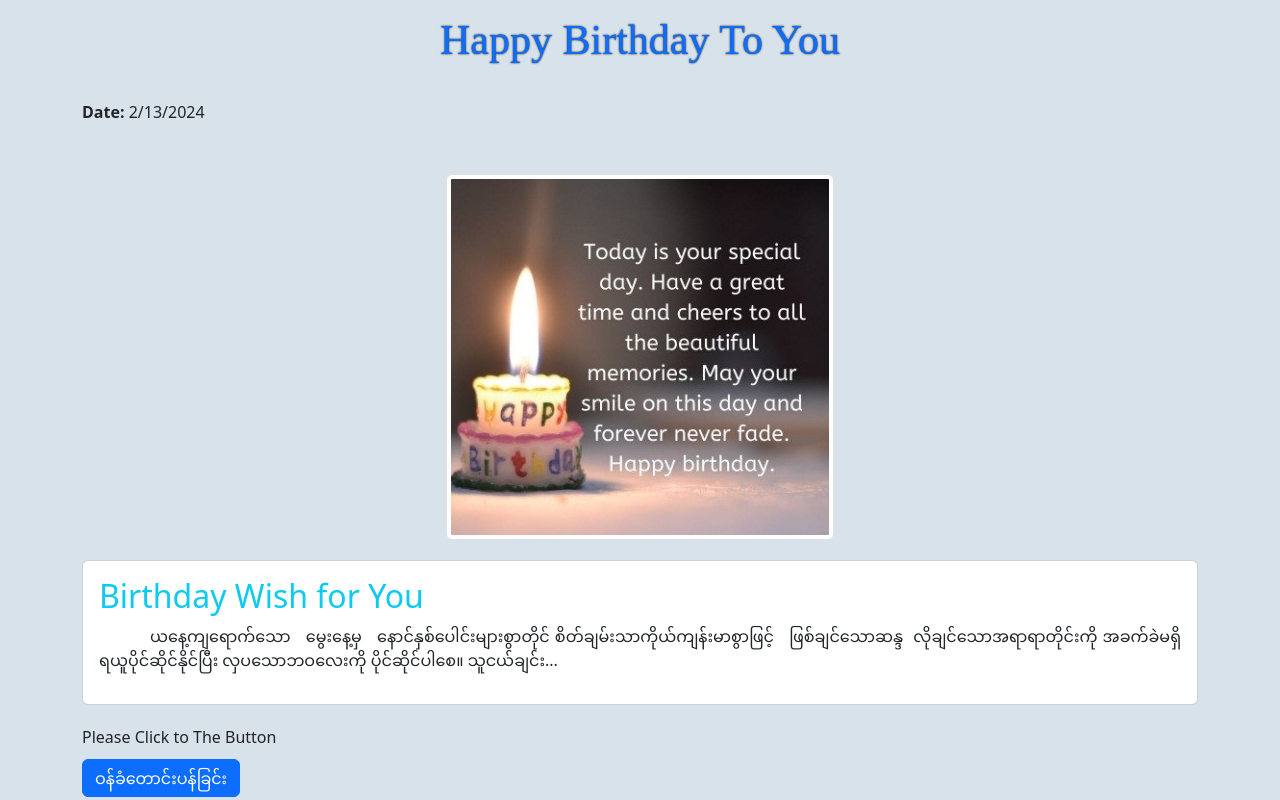
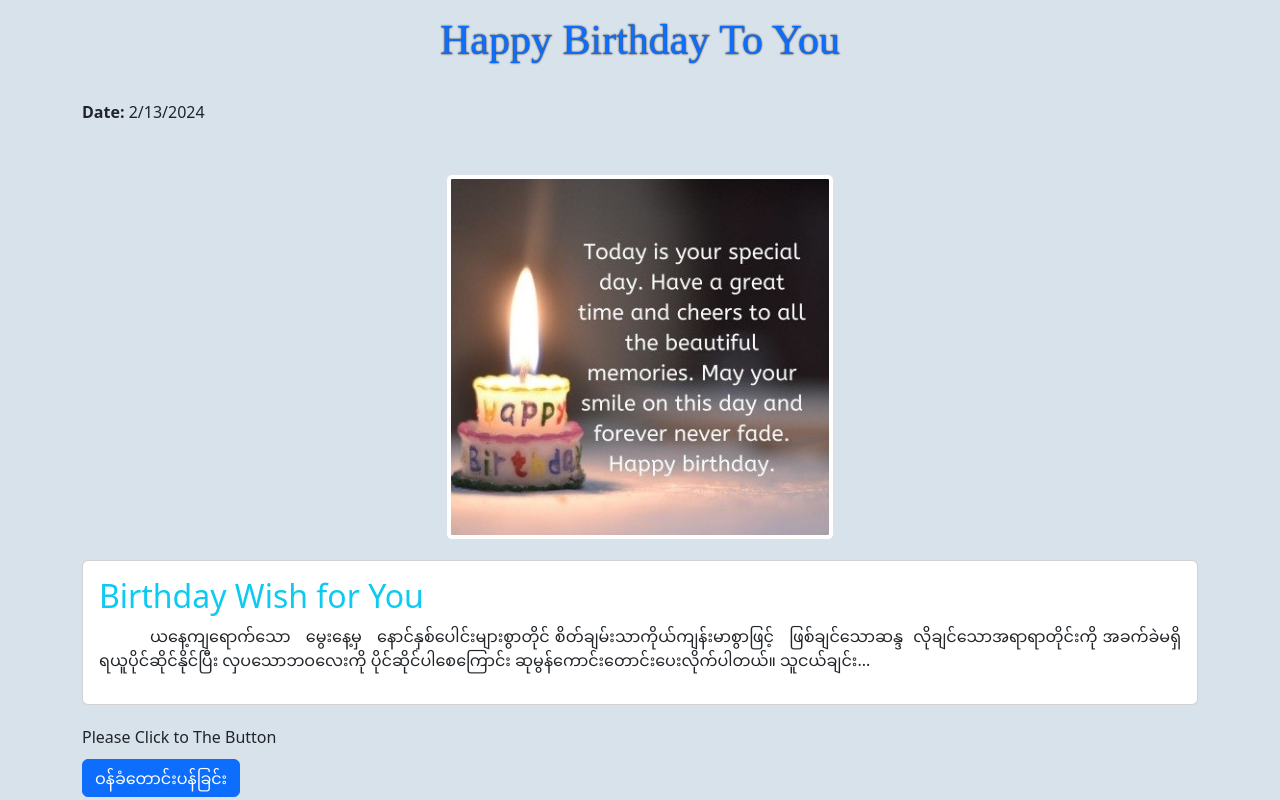
Before and after one commit to khaingminntun/Birthday-Wish, a plain HTML site: page index.html in a window 1280 px wide. Shown: the top 800 px of the page. Drawn offline with nearby package versions, Linux system fonts and the light colour scheme.

Commit message:
Update index.html

```diff
--- a/index.html
+++ b/index.html
@@ -29,7 +29,7 @@
                     <p style="text-align: justify;">&nbsp; &nbsp; &nbsp; &nbsp; &nbsp; ယနေ့ကျရောက်သော &nbsp; မွေးနေ့မှ &nbsp;
                         နောင်နှစ်ပေါင်းများစွာတိုင်
                         စိတ်ချမ်းသာကိုယ်ကျန်းမာစွာဖြင့် &nbsp; ဖြစ်ချင်သောဆန္ဒ &nbsp;လိုချင်သောအရာရာတိုင်းကို အခက်ခဲမရှိ
-                        ရယူပိုင်ဆိုင်နိုင်ပြီး လှပသောဘဝလေးကို ပိုင်ဆိုင်ပါစေ။ သူငယ်ချင်း...</p>
+                        ရယူပိုင်ဆိုင်နိုင်ပြီး လှပသောဘဝလေးကို ပိုင်ဆိုင်ပါစေကြောင်း ဆုမွန်ကောင်းတောင်းပေးလိုက်ပါတယ်။ သူငယ်ချင်း...</p>
                 </div>
             </div>
 
```
